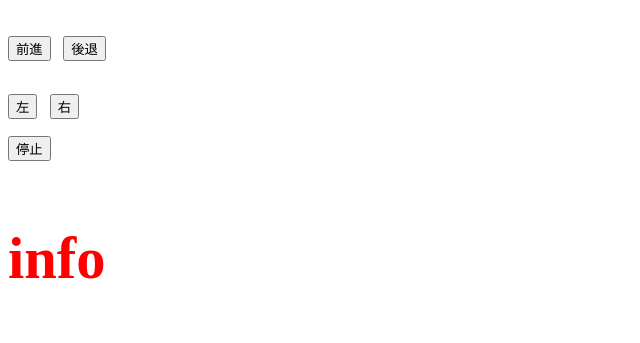
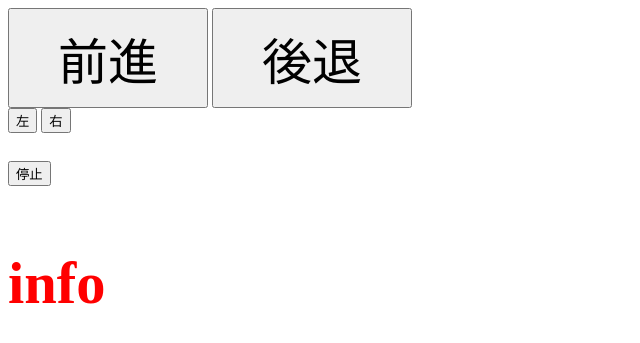
Before and after one commit to akeyi2018/FlaskStudy, a Flask app: page / in a window 1280 px wide. Shown: the top 343 px of the page, without its empty margins (0-640 px from the left). Run offline with Flask 2, Linux system fonts and the light colour scheme; some libraries are stand-ins or nearby versions.

Commit message:
controller

```diff
--- a/robot/templates/front_back.html
+++ b/robot/templates/front_back.html
@@ -11,7 +11,7 @@
     main{
       width:400px;height:300px;
     }
-    .btn
+    #front, #back
     {
       width:200px;height:100px;font-size:50px;
     }
```
